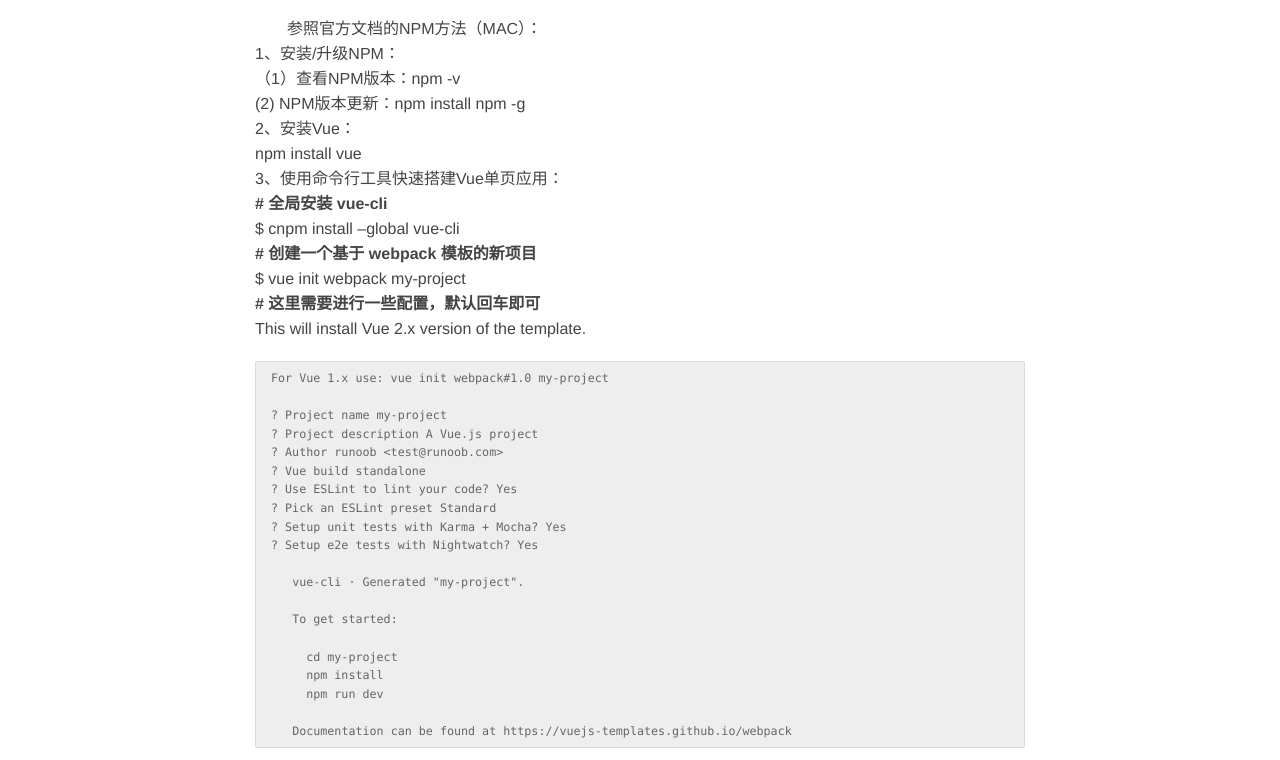
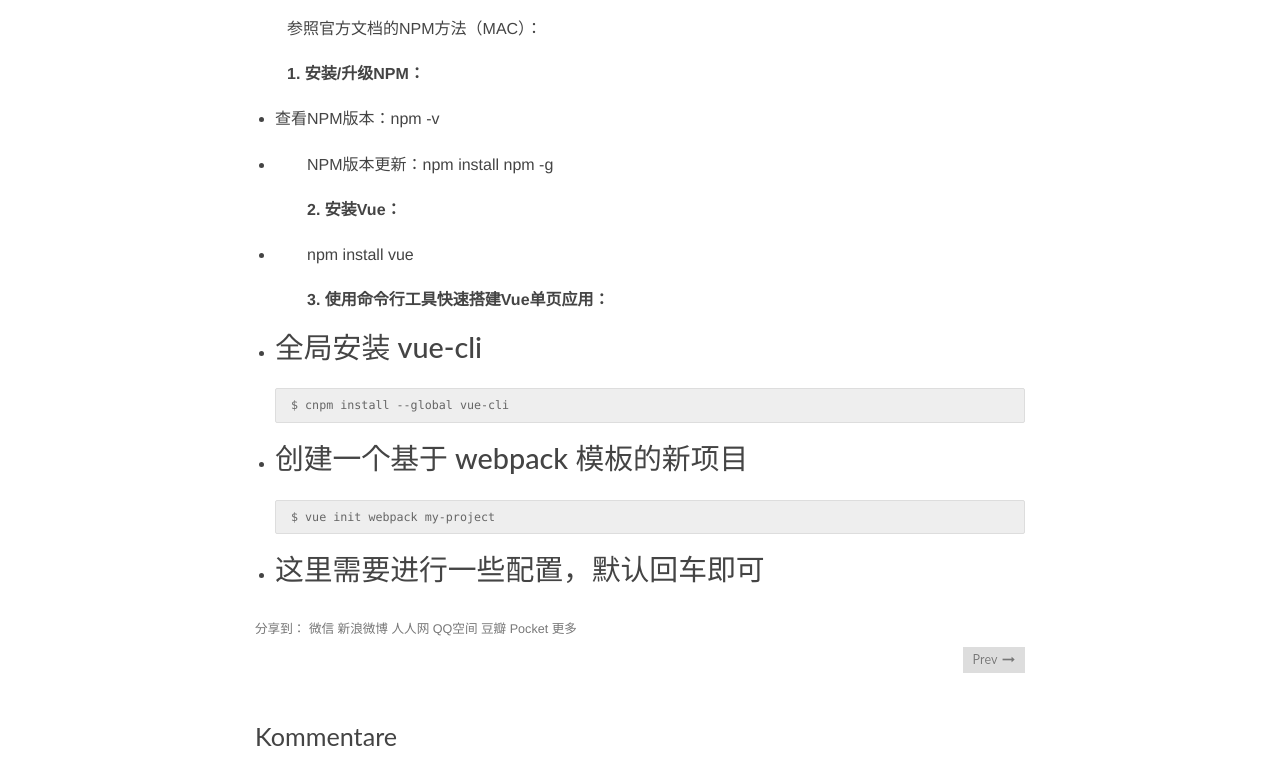
Before and after one commit to sansansine/sansansine.github.io, a plain HTML site: page 2017/07/06/Using-vue-js-to-build-the-first-simple-website/index.html in a window 1280 px wide. Shown: the part 129-889 px from the top of the page. Drawn offline with nearby package versions, Linux system fonts and the light colour scheme; a script that the page names is missing.

Commit message:
Site updated: 2017-07-06 11:40:06

```diff
--- a/2017/07/06/Using-vue-js-to-build-the-first-simple-website/index.html
+++ b/2017/07/06/Using-vue-js-to-build-the-first-simple-website/index.html
@@ -6,7 +6,23 @@
   <title>Using vue.js to build the first simple website | sansan.blog</title>
   <meta name="author" content="三三">
 
-  <meta name="description" content="参照官方文档的NPM方法（MAC）：      1、安装/升级NPM：        （1）查看NPM版本：npm -v         (2) NPM版本更新：npm install npm -g      2、安装Vue：         npm install vue      3、使用命令行">
+  <meta name="description" content="参照官方文档的NPM方法（MAC）：
+ 1. 安装/升级NPM：
+
+查看NPM版本：npm -v
+
+
+NPM版本更新：npm install npm -g
+2. 安装Vue：
+
+
+
+npm install vue
+3. 使用命令行工具快速搭建Vue单页应用：
+
+
+
+全局安装 vue-cli$ cnp">
 
 
   <meta name="viewport" content="width=device-width, initial-scale=1, maximum-scale=1">
@@ -84,28 +100,33 @@
     </header>
     <div class="entry">
 
-        <p>  参照官方文档的NPM方法（MAC）：<br>      1、安装/升级NPM：<br>        （1）查看NPM版本：npm -v<br>         (2) NPM版本更新：npm install npm -g<br>      2、安装Vue：<br>         npm install vue<br>      3、使用命令行工具快速搭建Vue单页应用：<br>        <strong># 全局安装 vue-cli</strong><br>        $ cnpm install –global vue-cli<br>        <strong># 创建一个基于 webpack 模板的新项目</strong><br>        $ vue init webpack my-project<br>        <strong># 这里需要进行一些配置，默认回车即可</strong><br>        This will install Vue 2.x version of the template.</p>
-<pre><code>For Vue 1.x use: vue init webpack#1.0 my-project
+        <p>参照官方文档的NPM方法（MAC）：</p>
+<p> <strong>1. 安装/升级NPM：</strong></p>
+<ul>
+<li>查看NPM版本：npm -v</li>
+</ul>
+<ul>
+<li><p>NPM版本更新：npm install npm -g</p>
+<p><strong>2. 安装Vue：</strong></p>
+</li>
+</ul>
+<ul>
+<li><p>npm install vue</p>
+<p><strong>3. 使用命令行工具快速搭建Vue单页应用：</strong></p>
+</li>
+</ul>
+<ul>
+<li><h1 id="全局安装-vue-cli"><a href="#全局安装-vue-cli" class="headerlink" title="全局安装 vue-cli"></a>全局安装 vue-cli</h1><pre><code>$ cnpm install --global vue-cli
+</code></pre></li>
+</ul>
+<ul>
+<li><h1 id="创建一个基于-webpack-模板的新项目"><a href="#创建一个基于-webpack-模板的新项目" class="headerlink" title="创建一个基于 webpack 模板的新项目"></a>创建一个基于 webpack 模板的新项目</h1><pre><code>$ vue init webpack my-project
+</code></pre></li>
+</ul>
+<ul>
+<li><h1 id="这里需要进行一些配置，默认回车即可"><a href="#这里需要进行一些配置，默认回车即可" class="headerlink" title="这里需要进行一些配置，默认回车即可"></a>这里需要进行一些配置，默认回车即可</h1></li>
+</ul>
 
-? Project name my-project
-? Project description A Vue.js project
-? Author runoob &lt;test@runoob.com&gt;
-? Vue build standalone
-? Use ESLint to lint your code? Yes
-? Pick an ESLint preset Standard
-? Setup unit tests with Karma + Mocha? Yes
-? Setup e2e tests with Nightwatch? Yes
-
-   vue-cli · Generated &quot;my-project&quot;.
-
-   To get started:
-
-     cd my-project
-     npm install
-     npm run dev
-
-   Documentation can be found at https://vuejs-templates.github.io/webpack
-</code></pre>
 
     </div>
     <footer>
```
Also changed, not shown: index.html (+26 -21 lines).
